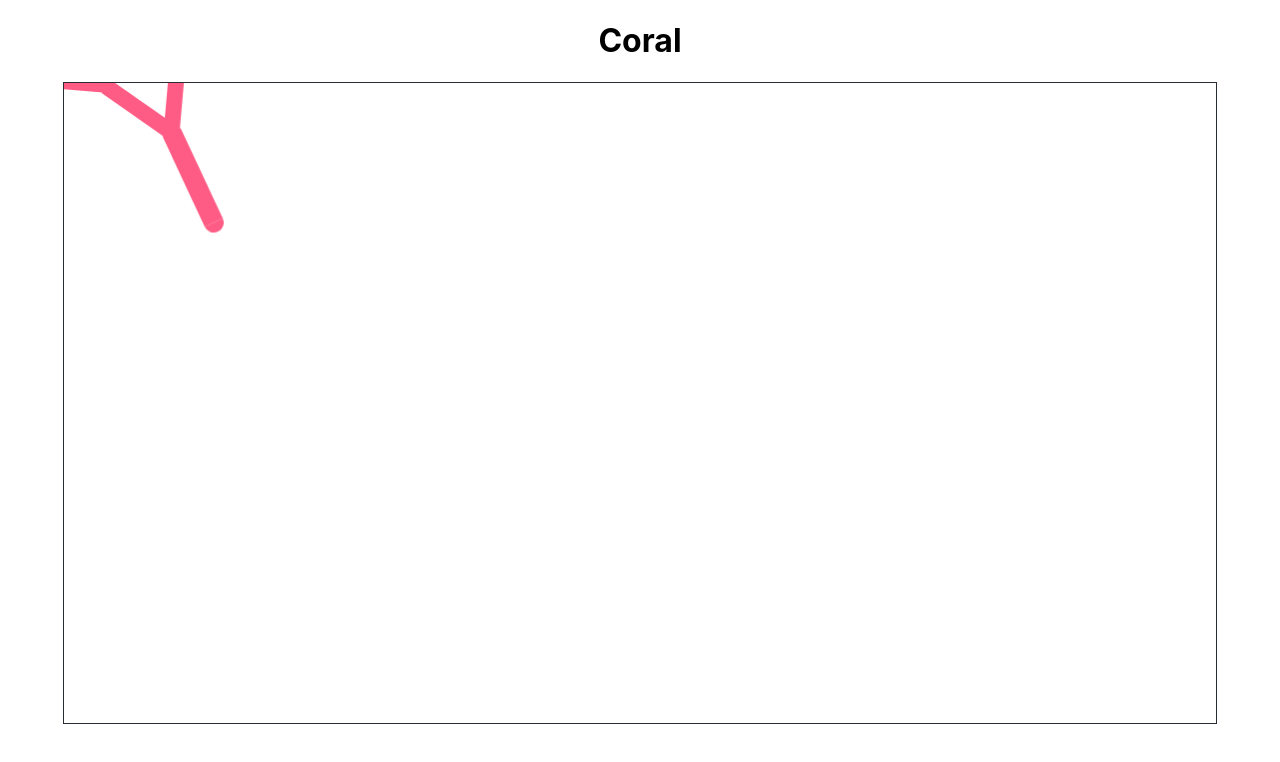
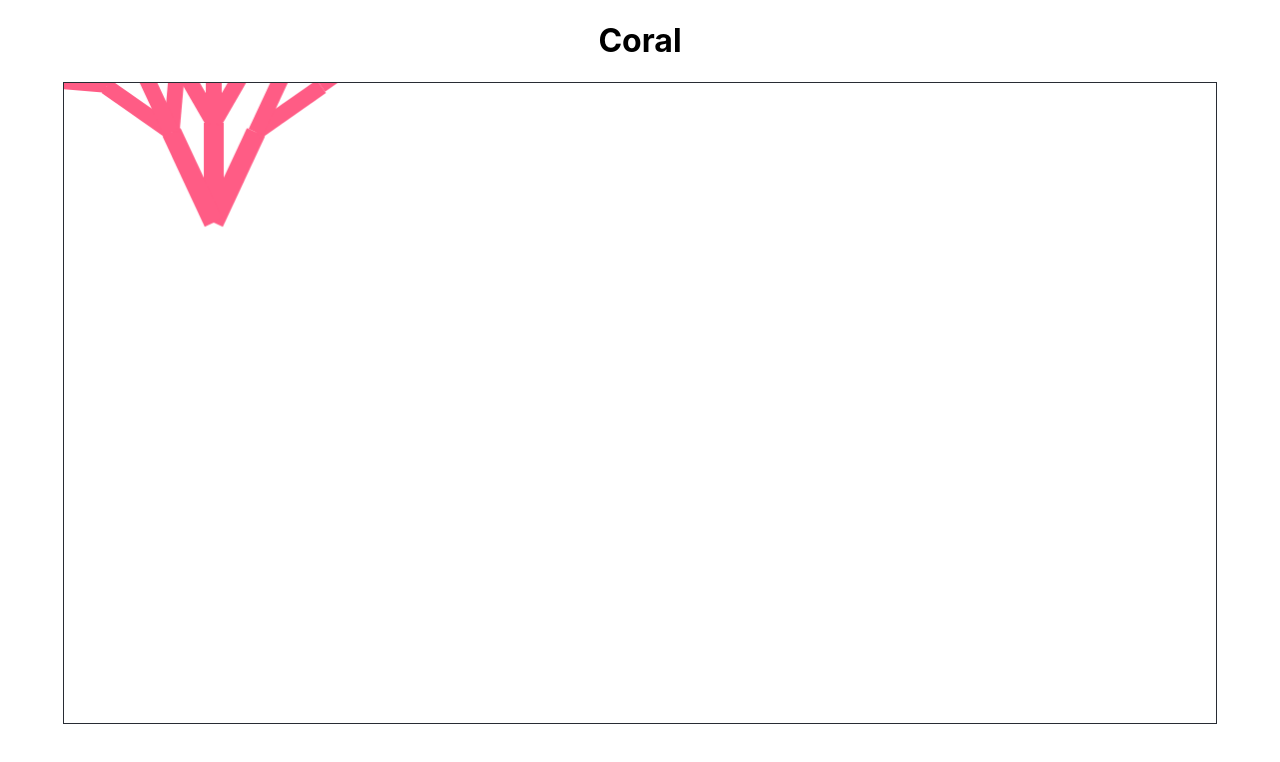
Before and after one commit to carolynwanf/coral, a React (Create React App) app: page / in a window 1280 px wide. Shown: the top 762 px of the page. Built offline with nearby package versions, Linux system fonts and the light colour scheme.

Commit message:
randomizing branches

```diff
--- a/src/canvas.js
+++ b/src/canvas.js
@@ -31,7 +31,7 @@ const Canvas = props => {
     //     ctx.fill()
     // }
 
-    const draw = (startX, startY, len, angle, branchThickness, ctx) => {
+    const draw = (startX, startY, len, angle, branchThickness, likelihood, ctx) => {
 
         console.log('draw called')
         // console.log('inputs',startX, startY, len, angle, ctx, ctx.beginPath())
@@ -39,17 +39,7 @@ const Canvas = props => {
         const radius = branchThickness/2
 
         //draw circles at end
-        ctx.beginPath()
-        ctx.save();
-        ctx.fillStyle = '#ff5c85'
 
-        ctx.translate(startX, startY);
-        ctx.rotate(angle * Math.PI/180);
-        ctx.moveTo(0-radius,0)
-        ctx.arc(0,0,radius,0,Math.PI,false)
-        ctx.fill()
-
-        ctx.restore()
 
         ctx.beginPath()
 
@@ -70,7 +60,19 @@ const Canvas = props => {
         ctx.stroke();
 
         if(branchThickness < 10) {
+        // makes ends rounded
           ctx.restore();
+          ctx.beginPath()
+          ctx.save();
+          ctx.fillStyle = '#ff5c85'
+
+          ctx.translate(startX, startY);
+          ctx.rotate(angle * Math.PI/180);
+
+          ctx.arc(0,0-len,radius,0,Math.PI,true)
+          ctx.fill()
+
+          ctx.restore()
           return;
         }
 
@@ -80,8 +82,27 @@ const Canvas = props => {
         //     branchThickness = 0.8*branchThickness
         // }
 
-        draw(0, -len, len*0.8, -30, branchThickness*0.8, ctx);
-        draw(0, -len, len*0.8, 30, branchThickness*0.8, ctx);
+        function getRandomInt(max) {
+            return Math.ceil(Math.random() * Math.ceil(max));
+        }
+
+        const render = getRandomInt(likelihood)
+        const side = getRandomInt(3)
+
+        if (render > 5) {
+            if (side === 0) {
+                draw(0, -len, len*0.8, -30, branchThickness*0.8, likelihood*1.5,ctx);
+            } else if (side === 1) {
+                draw(0, -len, len*0.8, 30, branchThickness*0.8, likelihood*1.5, ctx);
+            } else {
+                draw(0, -len, len*0.8, -30, branchThickness*0.8, likelihood*1.5, ctx);
+                draw(0, -len, len*0.8, 30, branchThickness*0.8, likelihood*1.5, ctx);
+            }
+
+        }
+
+        draw(0, -len, len*0.8, 0, branchThickness*0.8, likelihood*1.5, ctx);
+
 
         ctx.restore();
     }
@@ -104,9 +125,9 @@ const Canvas = props => {
         }
 
 
-        // draw(x,y, 100, 25, 20, context)
-        // draw(x,y, 100, 0, 20, context)
-        draw(x,y, 100, -25, 20, context)
+        draw(x,y, 100, 25, 20, 10, context)
+        draw(x,y, 100, 0, 20, 10,context)
+        draw(x,y, 100, -25, 20, 10, context)
         // draw(context)
     },[draw])
 
```
